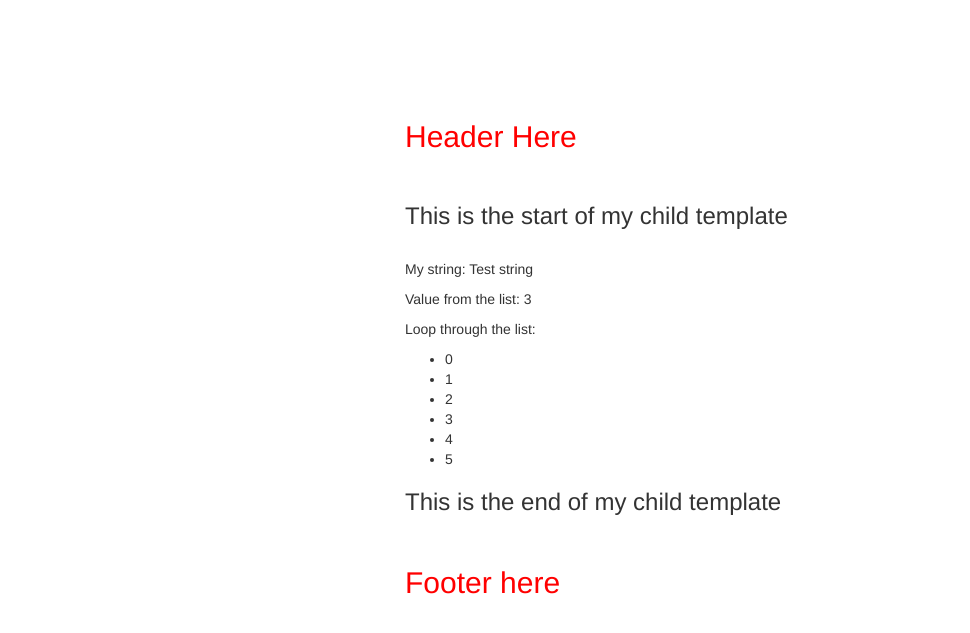
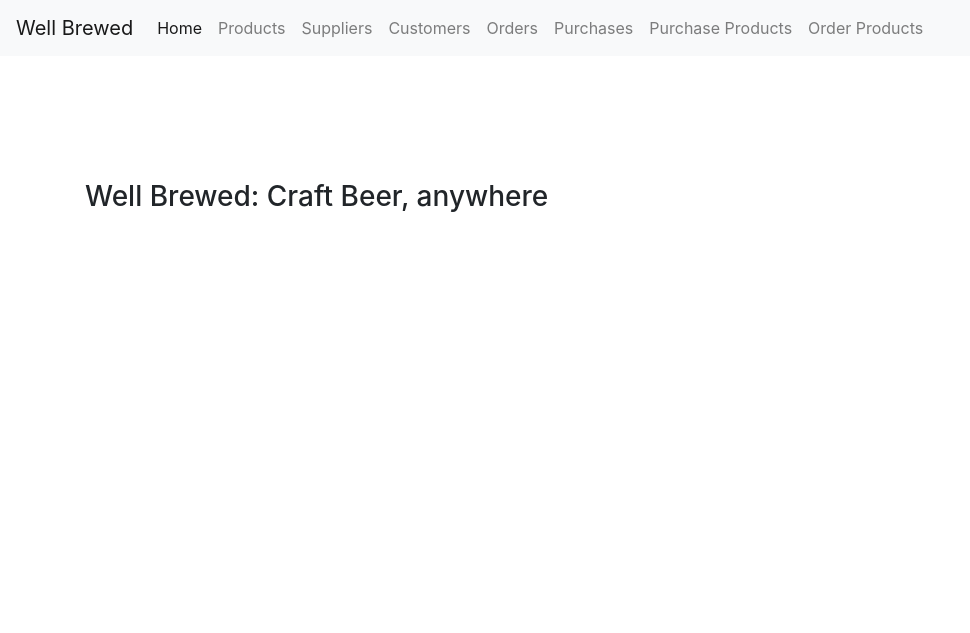
Before and after one commit to kolesovn/CS340_CraftBeerApp, a Flask app: page / in a window 1280 px wide. Shown: the top 633 px of the page, without its empty margins (0-970 px from the left). Run offline with Flask 2, Linux system fonts and the light colour scheme; some libraries are stand-ins or nearby versions.

Commit message:
Added basic tables to each page. Added nav.

```diff
--- a/app.py
+++ b/app.py
@@ -1,21 +1,89 @@
-from flask import Flask, render_template, json
+from flask import Flask, render_template, json, request
 import os
 #import database.db_connector as db
 
 app = Flask(__name__)
 #db_connection = db.connect_to_database()
 
-@app.route('/index')
-def index():
-        return render_template("index.j2")
 
 @app.route('/')
 def root():
         return render_template("main.j2", my_string="Test string", my_list=[0,1,2,3,4,5])
 
-@app.route('/product_search')
-def product_search():
-        return render_template("product_search.j2")
+@app.route('/index')
+def index():
+        return render_template("index.j2")
+
+@app.route('/products')
+def products():
+        headers = ("Item_ID", "Name", "Supplier_ID", "Unit_cost", "Unit_price", "Quantity")
+        data = [[1, "CCBC Tropicalia", 1, 10, 8, 100],
+                [2, "CCBC Bibo", 1, 9, 7, 100],
+                [3, "CCBC Silent World", 1, 10, 8, 50],
+                [4, "Allagash White", 2, 10, 8, 50],
+                [5, "Saison Dupont", 3, 12, 9, 25]]
+        return render_template("products.j2", headers=headers, rows=data)
+
+@app.route('/customers', methods=["GET","POST"])
+def customers():
+        headers = ("Customer_ID", "Customer_name", "Customer_phone")
+        rows = [[1, "Steve", "555-555-5555"],
+                [2, "John B", "444-444-4444"],
+                [3, "Steve 2", "333-333-3333"]]
+
+        if request.method == "POST":
+                cname = request.form['cname']
+                cphone = request.form['cphone']
+                rows.append([len(rows)+1, cname, cphone])
+                print(rows)
+
+        return render_template("customers.j2", headers=headers, rows=rows)
+
+@app.route('/orders')
+def orders():
+        headers = ("Order_ID", "Customer_ID", "Order_date")
+        rows = [[1, 1, "2021-04-01"],
+                [2, 1, "2021-03-25"]]
+        return render_template("orders.j2", headers=headers, rows=rows)
+
+@app.route('/order_products')
+def order_products():
+        headers = ("Order_ID", "Product_ID", "Quantity")
+        rows = [[1, 2, 3],
+                [1, 4, 1],
+                [2, 1, 10]]
+        return render_template("order_products.j2", headers=headers, rows=rows)
+
+@app.route('/purchase_products')
+def purchase_products():
+        headers = ("Purchase_ID", "Product_ID", "Quantity")
+        rows = [[1, 2, 5],
+                [1, 3, 10],
+                [2, 1, 15]]
+        return render_template("purchase_products.j2", headers=headers, rows=rows)
+
+@app.route('/suppliers')
+def suppliers():
+        headers = ("Supplier_ID", "Supplier_name", "Supplier_location", "Supplier_phone")
+        rows = [[1, "Creature Comforts Brewing", "Athens, GA", "555-555-5551"],
+                [2, "Allagash Brewing", "Portland, ME", "111-111-1111"],
+                [3, "Brasserie Dupont", "Belgium", "222-222-2222"]]
+        return render_template("suppliers.j2", headers=headers, rows=rows)
+
+@app.route('/purchases')
+def purchases():
+        headers = ("Purchase_ID", "Supplier_ID", "Purchase_date")
+        rows = [[1, 1, "2021-04-21"],
+                [2, 1, "2021-04-10"]]
+        return render_template("purchases.j2", headers=headers, rows=rows)
+
+@app.route('/view_inventory')
+def view_inventory():
+        return render_template("view_inventory.j2")
+
+@app.route('/view_product_admin')
+def view_prduct_admin():
+        return render_template("view_prduct_admin.j2")
 
 @app.route('/view_product_customer')
 def view_product_customer():
@@ -25,23 +93,6 @@ def view_product_customer():
 def view_cart():
         return render_template("view_cart.j2")
 
-@app.route('/supplier_search')
-def supplier_search():
-        return render_template("supplier_search.j2")
-
-@app.route('/view_inventory')
-def view_inventory():
-        return render_template("view_inventory.j2")
-
-@app.route('/view_product_admin')
-def view_prduct_admin():
-        return render_template("view_prduct_admin.j2")
-
-@app.route('/resupply_order')
-def resupply_order():
-        return render_template("resupply_order.j2")
-
-
 
 if __name__=="__main__":
         port = int(os.environ.get('PORT', 52935))
--- a/templates/layout.j2
+++ b/templates/layout.j2
@@ -3,24 +3,55 @@
   <head>
     <title>Flask Template Example</title>
     <meta name="viewport" content="width=device-width, initial-scale=1.0">
-    <link href="http://netdna.bootstrapcdn.com/bootstrap/3.0.0/css/bootstrap.min.css" rel="stylesheet" media="screen">
-    <style type="text/css">
+    <link rel="stylesheet" href="https://maxcdn.bootstrapcdn.com/bootstrap/4.0.0/css/bootstrap.min.css" integrity="sha384-Gn5384xqQ1aoWXA+058RXPxPg6fy4IWvTNh0E263XmFcJlSAwiGgFAW/dAiS6JXm" crossorigin="anonymous">    <style type="text/css">
       .container {
-        max-width: 500px;
         padding-top: 100px;
       }
-      h2 {color: red;}
     </style>
   </head>
   <body>
-    <div class="container">
-      <h2>Header Here</h2>
+      <nav class="navbar navbar-expand-lg navbar-light bg-light">
+      <a class="navbar-brand" href="/">Well Brewed</a>
+        <button class="navbar-toggler" type="button" data-toggle="collapse" data-target="#navbarNav" aria-controls="navbarNav" aria-expanded="false" aria-label="Toggle navigation">
+      <span class="navbar-toggler-icon"></span>
+      </button>
+      <div class="collapse navbar-collapse" id="navbarNav">
+      <ul class="navbar-nav">
+        <li class="nav-item active">
+          <a class="nav-link" href="/">Home<span class="sr-only">(current)</span></a>
+        </li>
+        <li class="nav-item">
+          <a class="nav-link" href="/products">Products</a>
+        </li>
+        <li class="nav-item">
+          <a class="nav-link" href="/suppliers">Suppliers</a>
+        </li>
+        <li class="nav-item">
+          <a class="nav-link" href="/customers">Customers</a>
+        </li>
+        <li class="nav-item">
+          <a class="nav-link" href="/orders">Orders</a>
+        </li>
+        <li class="nav-item">
+          <a class="nav-link" href="/purchases">Purchases</a>
+        </li>
+        <li class="nav-item">
+          <a class="nav-link" href="/purchase_products">Purchase Products</a>
+        </li>
+        <li class="nav-item">
+          <a class="nav-link" href="/order_products">Order Products</a>
+        </li>
+
+      </ul>
+    </div>
+  </nav>
+      <div class="container">
       <br>
       {% block content %}{% endblock %}
       <br>
-      <h2>Footer here</h2>
     </div>
-    <script src="http://code.jquery.com/jquery-1.10.2.min.js"></script>
-    <script src="http://netdna.bootstrapcdn.com/bootstrap/3.0.0/js/bootstrap.min.js"></script>
+  <script src="https://code.jquery.com/jquery-3.2.1.slim.min.js" integrity="sha384-KJ3o2DKtIkvYIK3UENzmM7KCkRr/rE9/Qpg6aAZGJwFDMVNA/GpGFF93hXpG5KkN" crossorigin="anonymous"></script>
+  <script src="https://cdnjs.cloudflare.com/ajax/libs/popper.js/1.12.9/umd/popper.min.js" integrity="sha384-ApNbgh9B+Y1QKtv3Rn7W3mgPxhU9K/ScQsAP7hUibX39j7fakFPskvXusvfa0b4Q" crossorigin="anonymous"></script>
+  <script src="https://maxcdn.bootstrapcdn.com/bootstrap/4.0.0/js/bootstrap.min.js" integrity="sha384-JZR6Spejh4U02d8jOt6vLEHfe/JQGiRRSQQxSfFWpi1MquVdAyjUar5+76PVCmYl" crossorigin="anonymous"></script>
   </body>
 </html>
--- a/templates/main.j2
+++ b/templates/main.j2
@@ -1,14 +1,5 @@
 {% extends "layout.j2" %}
 {% block content %}
-  <h3> This is the start of my child template</h3>
-  <br>
-  <p>My string: {{my_string}}</p>
-  <p>Value from the list: {{my_list[3]}}</p>
-  <p>Loop through the list:</p>
-  <ul>
-    {% for n in my_list %}
-    <li>{{n}}</li>
-    {% endfor %}
-  </ul>
-  <h3> This is the end of my child template</h3>
+  <h3>Well Brewed: Craft Beer, anywhere</h3>
+
 {% endblock %}
--- a/templates/product_search.j2
+++ /dev/null
@@ -1,3 +0,0 @@
-{% extends "layout.j2" %}
-{% block content %}
-{% endblock %}
--- a/templates/resupply_order.j2
+++ /dev/null
@@ -1,3 +0,0 @@
-{% extends "layout.j2" %}
-{% block content %}
-{% endblock %}
--- a/templates/supplier_search.j2
+++ /dev/null
@@ -1,3 +0,0 @@
-{% extends "layout.j2" %}
-{% block content %}
-{% endblock %}
```
Also changed, not shown: templates/index.j2 (+6 -3 lines), 1 other file.
